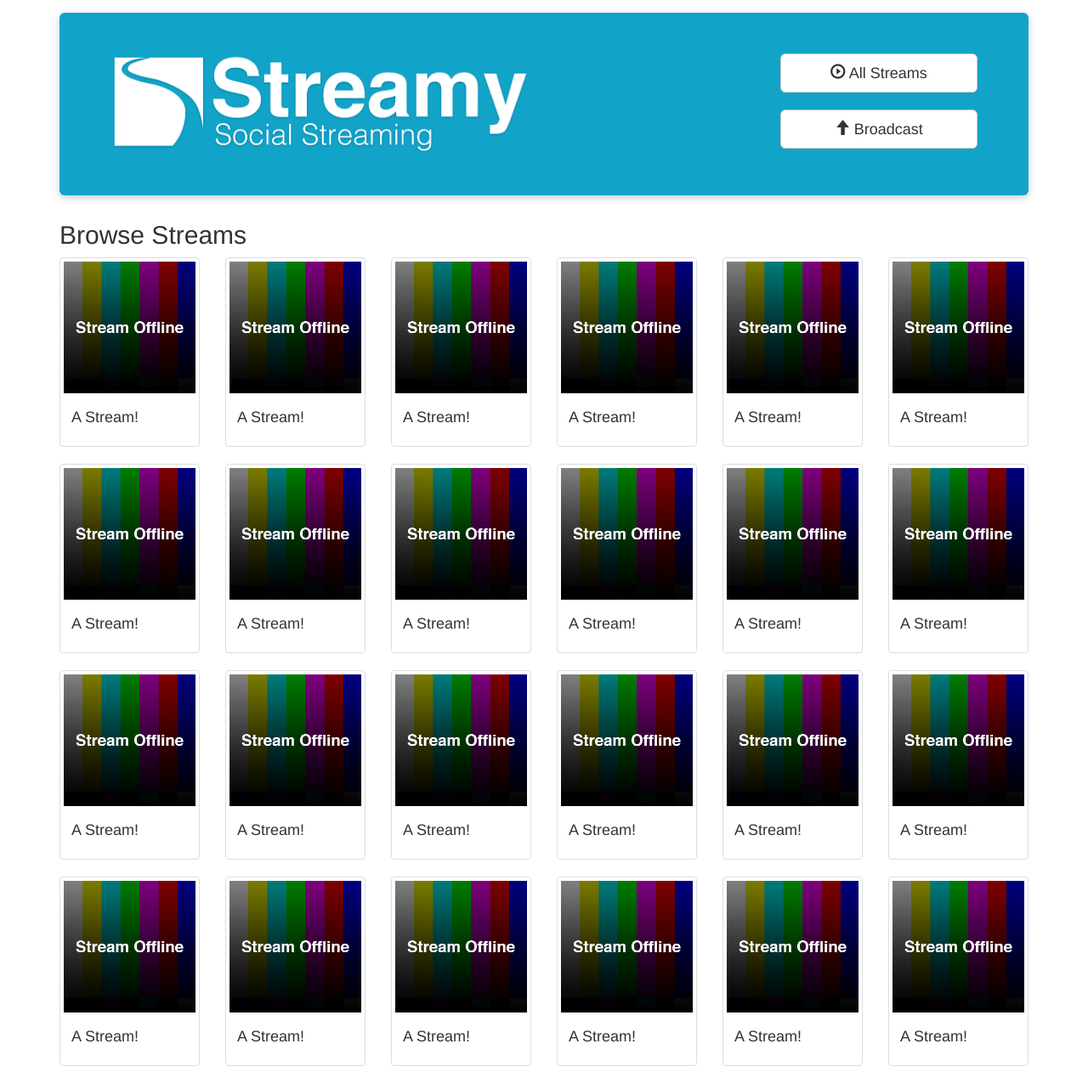
After one commit to a20r/streamy, a Flask app: template streamy/server/templates/allstreams.html in a window 1280 px wide. The commit adds this page. Shown: the whole page at 85% size. Run offline with Flask 2, Linux system fonts and the light colour scheme; the template is opened without the code that fills it, so the values that code supplies are empty; some libraries are stand-ins or nearby versions.

Commit message:
Couple more UI additions

```diff
--- a/assets/css/main.css
+++ b/assets/css/main.css
@@ -1,5 +1,6 @@
 div.jumbotron {
-	background-color: #3B5998;
+	background-color: #12A3C9;
+	box-shadow: 0px 3px 10px #CCCCCC;
 }
 
 p {
@@ -24,7 +25,8 @@ div.vidthumb {
 }
 
 div.my-container {
-	padding-top: 25px;
+	padding-top: 15px;
+	background-color: #FFFFFF;
 }
 
 a.my-header-button {
--- /dev/null
+++ b/streamy/server/templates/allstreams.html
@@ -0,0 +1,224 @@
+<html>
+	<head>
+		<link rel="stylesheet" type="text/css" href="css/main.css">
+		<link rel="stylesheet" href="//netdna.bootstrapcdn.com/bootstrap/3.1.1/css/bootstrap.css">
+	</head>
+	<body>
+	    <!-- Fixed navbar -->
+
+	    <div class="container my-container">
+
+	      <!-- Main component for a primary marketing message or call to action -->
+	      <div class="jumbotron">
+	        <div class="row">
+			  <div class="col-sm-6 col-md-6">
+			  	<img class="bannerimage" src="imgs/banner_trans.png"></img>
+			  </div>
+			  <div class="col-sm-6 col-md-3 col-md-offset-3">
+			  	<div>
+			  		<a href="#" class="btn btn-lg btn-default my-header-button"><span class="glyphicon glyphicon-play-circle"></span> All Streams</a></br></br>
+			  		<a href="#" class="btn btn-lg btn-default my-header-button"><span class="glyphicon glyphicon-arrow-up"></span> Broadcast</a>
+			  	</div>
+			  </div>
+			</div>
+	      </div>
+	      <h2>Browse Streams</h2>
+	      <div class="row">
+			  <div class="col-sm-4 col-md-2">
+			    <div class="thumbnail">
+			      <img src="imgs/stream_offline_small.png" class="vidthumb"></img>
+			      <div class="caption">
+			        <h4>A Stream!</h4>
+			      </div>
+			    </div>
+			</div>
+			<div class="col-sm-4 col-md-2">
+			    <div class="thumbnail">
+			      <img src="imgs/stream_offline_small.png" class="vidthumb"></img>
+			      <div class="caption">
+			        <h4>A Stream!</h4>
+			      </div>
+			    </div>
+			</div>
+			<div class="col-sm-4 col-md-2">
+			    <div class="thumbnail">
+			      <img src="imgs/stream_offline_small.png" class="vidthumb"></img>
+			      <div class="caption">
+			        <h4>A Stream!</h4>
+			      </div>
+			    </div>
+			</div>
+			<div class="col-sm-4 col-md-2">
+			    <div class="thumbnail">
+			      <img src="imgs/stream_offline_small.png" class="vidthumb"></img>
+			      <div class="caption">
+			        <h4>A Stream!</h4>
+			      </div>
+			    </div>
+			</div>
+			<div class="col-sm-4 col-md-2">
+			    <div class="thumbnail">
+			      <img src="imgs/stream_offline_small.png" class="vidthumb"></img>
+			      <div class="caption">
+			        <h4>A Stream!</h4>
+			      </div>
+			    </div>
+			</div>
+			<div class="col-sm-4 col-md-2">
+			    <div class="thumbnail">
+			      <img src="imgs/stream_offline_small.png" class="vidthumb"></img>
+			      <div class="caption">
+			        <h4>A Stream!</h4>
+			      </div>
+			    </div>
+			</div>
+			<div class="col-sm-4 col-md-2">
+			    <div class="thumbnail">
+			      <img src="imgs/stream_offline_small.png" class="vidthumb"></img>
+			      <div class="caption">
+			        <h4>A Stream!</h4>
+			      </div>
+			    </div>
+			</div>
+			<div class="col-sm-4 col-md-2">
+			    <div class="thumbnail">
+			      <img src="imgs/stream_offline_small.png" class="vidthumb"></img>
+			      <div class="caption">
+			        <h4>A Stream!</h4>
+			      </div>
+			    </div>
+			</div>
+			<div class="col-sm-4 col-md-2">
+			    <div class="thumbnail">
+			      <img src="imgs/stream_offline_small.png" class="vidthumb"></img>
+			      <div class="caption">
+			        <h4>A Stream!</h4>
+			      </div>
+			    </div>
+			</div>
+			<div class="col-sm-4 col-md-2">
+			    <div class="thumbnail">
+			      <img src="imgs/stream_offline_small.png" class="vidthumb"></img>
+			      <div class="caption">
+			        <h4>A Stream!</h4>
+			      </div>
+			    </div>
+			</div>
+			<div class="col-sm-4 col-md-2">
+			    <div class="thumbnail">
+			      <img src="imgs/stream_offline_small.png" class="vidthumb"></img>
+			      <div class="caption">
+			        <h4>A Stream!</h4>
+			      </div>
+			    </div>
+			</div>
+			<div class="col-sm-4 col-md-2">
+			    <div class="thumbnail">
+			      <img src="imgs/stream_offline_small.png" class="vidthumb"></img>
+			      <div class="caption">
+			        <h4>A Stream!</h4>
+			      </div>
+			    </div>
+			</div>
+			<div class="col-sm-4 col-md-2">
+			    <div class="thumbnail">
+			      <img src="imgs/stream_offline_small.png" class="vidthumb"></img>
+			      <div class="caption">
+			        <h4>A Stream!</h4>
+			      </div>
+			    </div>
+			</div>
+			<div class="col-sm-4 col-md-2">
+			    <div class="thumbnail">
+			      <img src="imgs/stream_offline_small.png" class="vidthumb"></img>
+			      <div class="caption">
+			        <h4>A Stream!</h4>
+			      </div>
+			    </div>
+			</div>
+			<div class="col-sm-4 col-md-2">
+			    <div class="thumbnail">
+			      <img src="imgs/stream_offline_small.png" class="vidthumb"></img>
+			      <div class="caption">
+			        <h4>A Stream!</h4>
+			      </div>
+			    </div>
+			</div>
+			<div class="col-sm-4 col-md-2">
+			    <div class="thumbnail">
+			      <img src="imgs/stream_offline_small.png" class="vidthumb"></img>
+			      <div class="caption">
+			        <h4>A Stream!</h4>
+			      </div>
+			    </div>
+			</div>
+			<div class="col-sm-4 col-md-2">
+			    <div class="thumbnail">
+			      <img src="imgs/stream_offline_small.png" class="vidthumb"></img>
+			      <div class="caption">
+			        <h4>A Stream!</h4>
+			      </div>
+			    </div>
+			</div>
+			<div class="col-sm-4 col-md-2">
+			    <div class="thumbnail">
+			      <img src="imgs/stream_offline_small.png" class="vidthumb"></img>
+			      <div class="caption">
+			        <h4>A Stream!</h4>
+			      </div>
+			    </div>
+			</div>
+			<div class="col-sm-4 col-md-2">
+			    <div class="thumbnail">
+			      <img src="imgs/stream_offline_small.png" class="vidthumb"></img>
+			      <div class="caption">
+			        <h4>A Stream!</h4>
+			      </div>
+			    </div>
+			</div>
+			<div class="col-sm-4 col-md-2">
+			    <div class="thumbnail">
+			      <img src="imgs/stream_offline_small.png" class="vidthumb"></img>
+			      <div class="caption">
+			        <h4>A Stream!</h4>
+			      </div>
+			    </div>
+			</div>
+			<div class="col-sm-4 col-md-2">
+			    <div class="thumbnail">
+			      <img src="imgs/stream_offline_small.png" class="vidthumb"></img>
+			      <div class="caption">
+			        <h4>A Stream!</h4>
+			      </div>
+			    </div>
+			</div>
+			<div class="col-sm-4 col-md-2">
+			    <div class="thumbnail">
+			      <img src="imgs/stream_offline_small.png" class="vidthumb"></img>
+			      <div class="caption">
+			        <h4>A Stream!</h4>
+			      </div>
+			    </div>
+			</div>
+			<div class="col-sm-4 col-md-2">
+			    <div class="thumbnail">
+			      <img src="imgs/stream_offline_small.png" class="vidthumb"></img>
+			      <div class="caption">
+			        <h4>A Stream!</h4>
+			      </div>
+			    </div>
+			</div>
+			<div class="col-sm-4 col-md-2">
+			    <div class="thumbnail">
+			      <img src="imgs/stream_offline_small.png" class="vidthumb"></img>
+			      <div class="caption">
+			        <h4>A Stream!</h4>
+			      </div>
+			    </div>
+			</div>
+		</div>
+	    </div> <!-- /container -->
+		<script src="https://ajax.googleapis.com/ajax/libs/jquery/1.11.0/jquery.js"></script>
+		<script src="//netdna.bootstrapcdn.com/bootstrap/3.1.1/js/bootstrap.js"></script>
+	</body>
+</html>
```
Also changed, not shown: streamy/server/templates/broadcast.html (added, +24 -0 lines).
